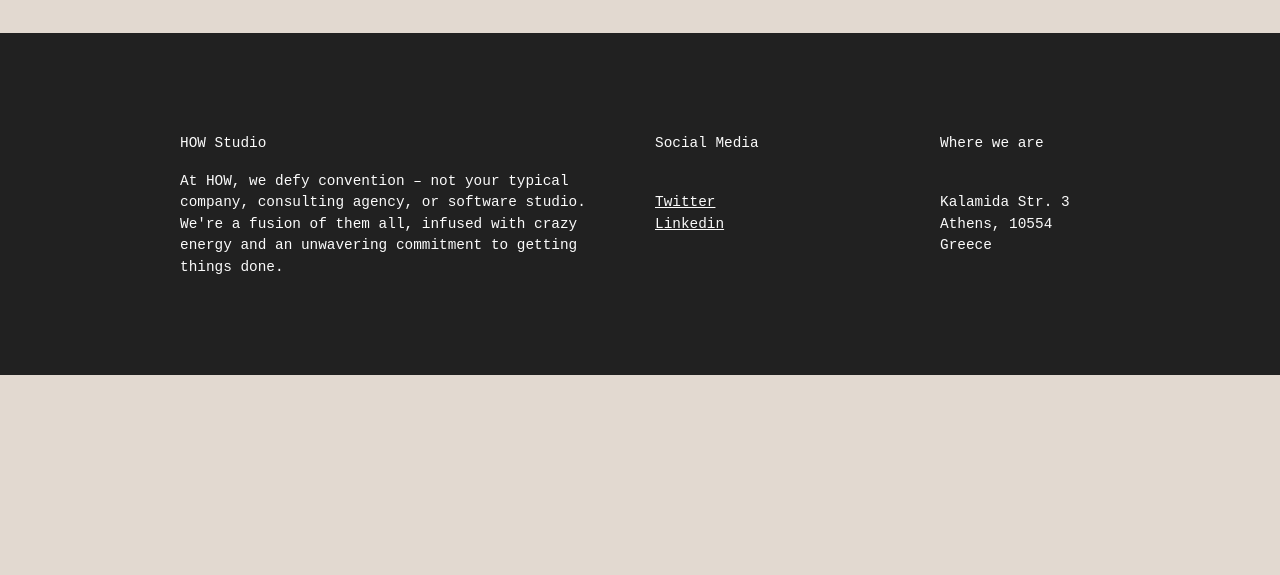
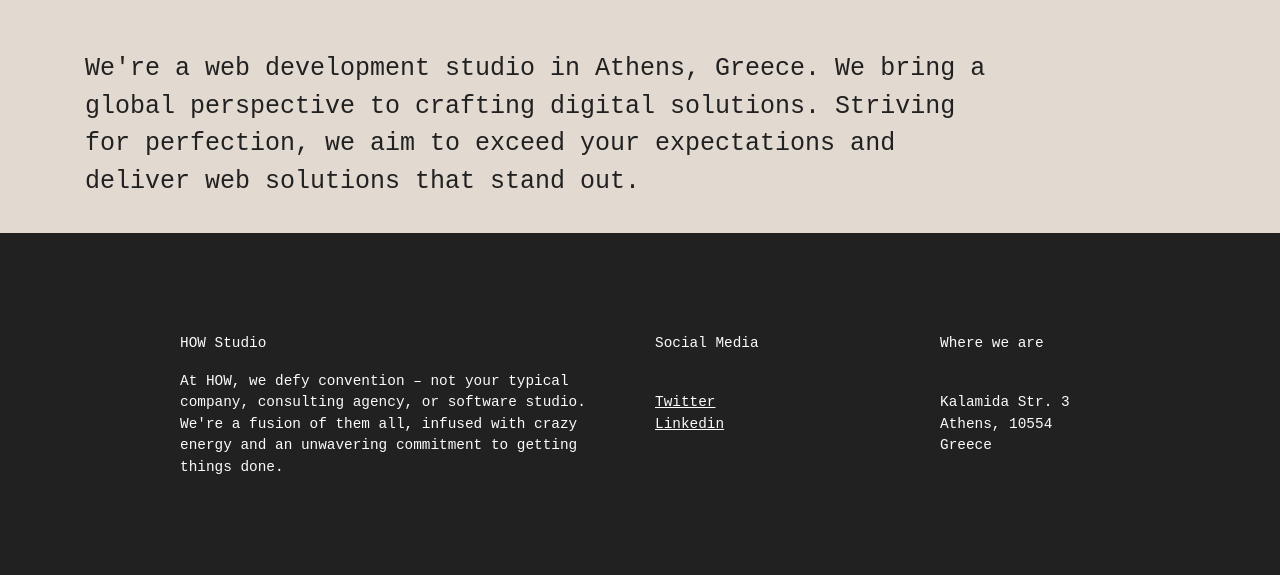
Before and after one commit to wedohow/wedohow.com, a Jekyll site: the page built from index.html, in a window 1280 px wide. Shown: the part 710-1285 px from the top of the page. Built offline with Jekyll 4.4.1, drawn with Linux system fonts in a browser that asks for light colours; comment, search, counter and statistics services are not loaded; before the commit the page ends 1085 px from its top, so only the background shows below that.

Commit message:
Add section below hero to home

```diff
--- a/_includes/hero_area.html
+++ b/_includes/hero_area.html
@@ -9,10 +9,6 @@
         <p>
           Your success begins with us
         </p>
-
-      </div>
-      <div class="col-lg-7 col-sm-8">
-
       </div>
     </div>
   </div>
--- a/assets/css/theme.css
+++ b/assets/css/theme.css
@@ -218,10 +218,8 @@
 	min-height: 70vh;
 }
 .banner .row{
-
 	position: relative;
   display: flex;
-  justify-content: center;
   align-items: center;
 	max-height: 70vh;
 	min-height: 70vh;
@@ -251,6 +249,22 @@
 	color: #fff;
 	transition: 0.5s;
 }
+
+.index-container-2 {
+	font-size: 25px;
+	color: #212121;
+	text-align: left;
+	padding-top: 50px;
+}
+
+.index-container-3 {
+	font-size: 25px;
+	background: #212121;
+	color: #e2d9d0;
+	text-align: left;
+	padding-top: 50px;
+}
+
 .parralax{
 	width: 100%;
 	height: 87vh;
--- a/index.html
+++ b/index.html
@@ -3,3 +3,11 @@
 ---
 
 {% include hero_area.html %}
+
+<div class="container index-container-2">
+  <div class="row">
+    <div class="col-lg-10">
+      We're a web development studio in Athens, Greece. We bring a global perspective to crafting digital solutions. Striving for perfection, we aim to exceed your expectations and deliver web solutions that stand out.
+    </div>
+  </div>
+</div>
```
